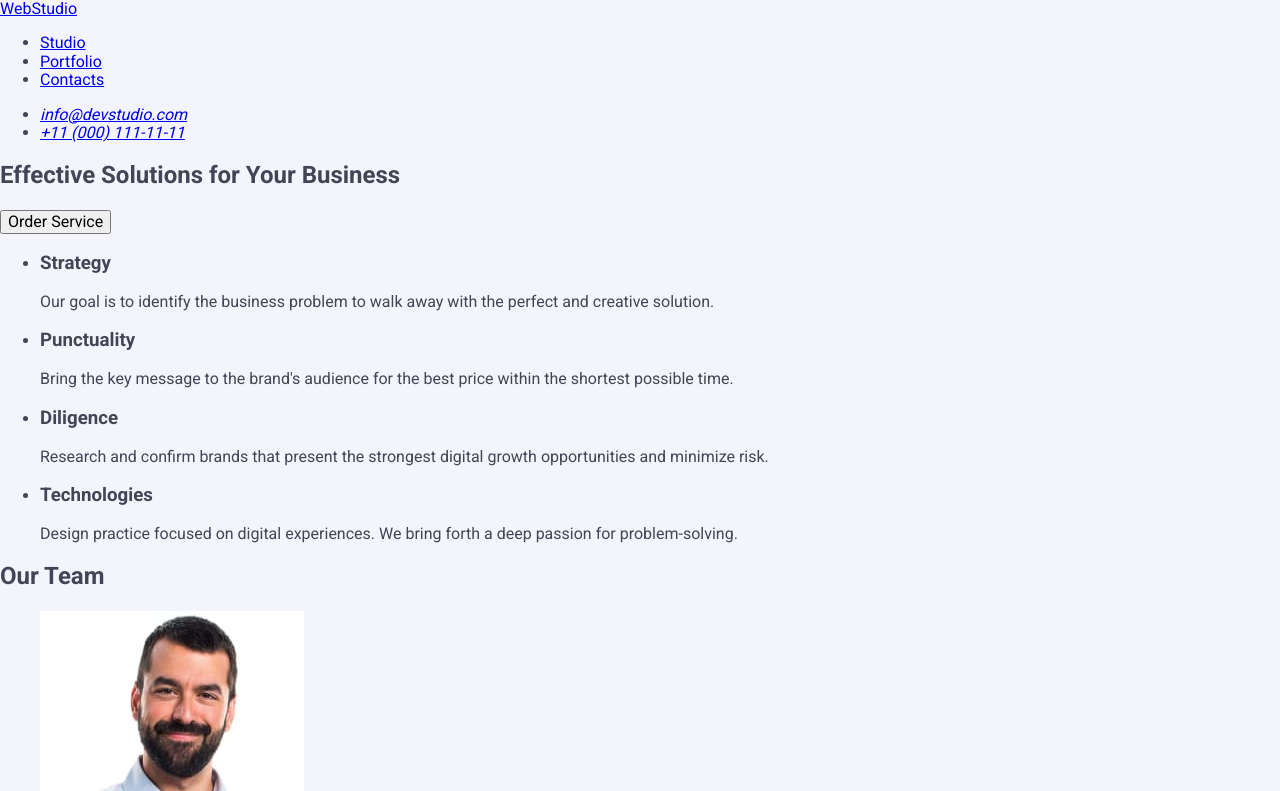
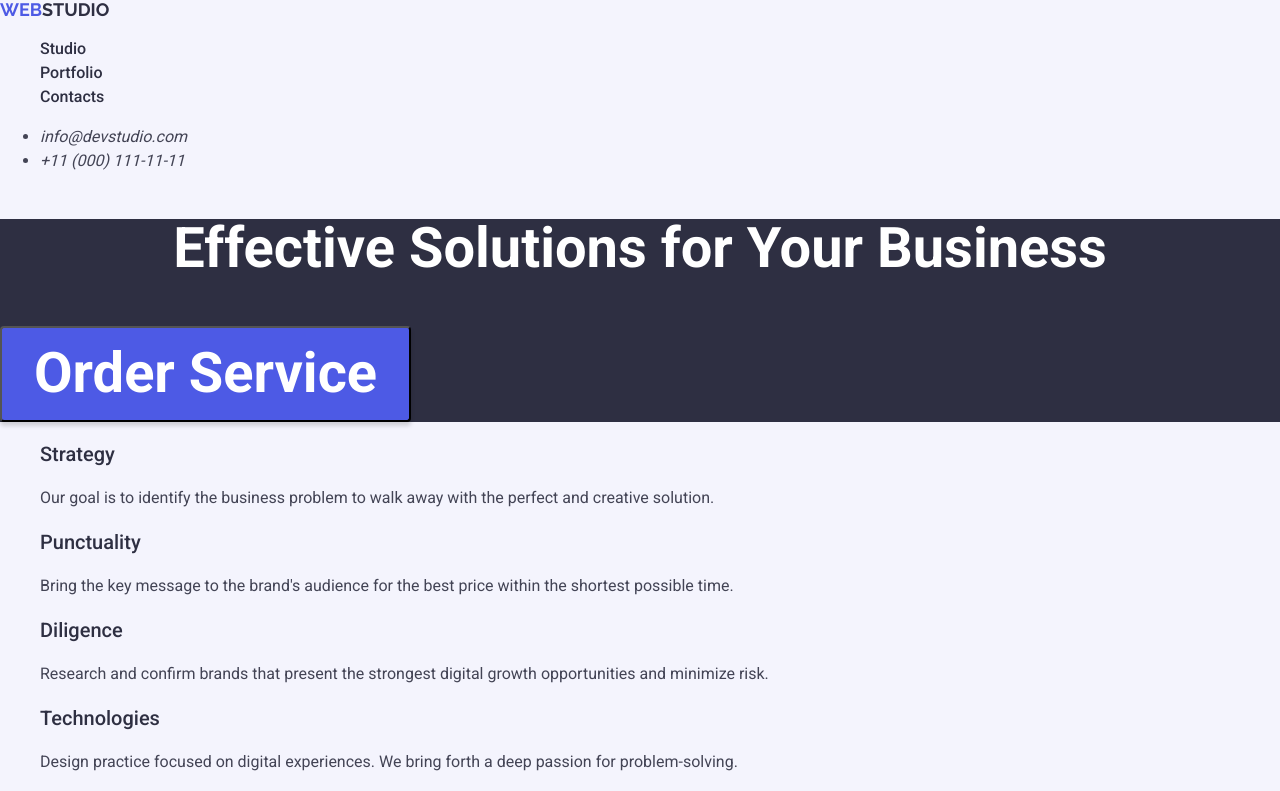
Before and after one commit to SAntonets/goit-markup-hw-02, a plain HTML site: page index.html in a window 1280 px wide. Shown: the top 791 px of the page. Drawn offline with nearby package versions, Linux system fonts and the light colour scheme.

Commit message:
css in progres

```diff
--- a/css/styles.css
+++ b/css/styles.css
@@ -3,4 +3,118 @@ body {
     font-family: "Roboto", sans-serif;
     color:#434455;;
     background-color: #F4F4FD;
+    font-style: normal;
 }
+
+.logo {
+font-family: Raleway;
+font-size: 18px;
+font-weight: 700;
+line-height: 116.667%;
+letter-spacing: 3%;
+text-transform: uppercase;
+text-decoration: none;
+
+}
+
+.logo-web-part {
+    color: #4D5AE5;
+}
+
+.logo-studio-part {
+    color:#2E2F42;
+}
+
+.page-menu {
+    list-style-type: none;
+}
+
+.page-menu-list {
+color:#2E2F42;
+font-size: 16px;
+font-weight: 500;
+line-height: 150%;
+letter-spacing: 2%;
+text-decoration: none;
+}
+
+.page-menu-list:active, .page-menu-list:hover {
+    color: #404BBF;
+    text-decoration: underline;
+
+}
+
+.page-menu-contacts {
+color: #434455;
+font-size: 16px;
+font-weight: 400;
+line-height: 150%;
+letter-spacing: 2%;
+text-decoration: none;
+}
+
+.page-menu-contacts:active, .page-menu-contacts:hover {
+color: #404BBF;
+}
+
+.main-section-one {
+    background-color: #2E2F42;
+}
+
+.slogan {
+    color: #FFF;
+text-align: center;
+font-size: 56px;
+font-weight: 700;
+line-height: 107.143%;
+letter-spacing: 2%;
+}
+
+.order-servise-button {
+border-radius: 4px;
+background: #4D5AE5;
+box-shadow: 0px 4px 4px 0px rgba(0, 0, 0, 0.15);
+display: inline-flex;
+padding: 16px 32px;
+align-items: flex-start;
+gap: 10px;
+}
+
+.order-servise-button:active, .order-servise-button:hover {
+    display: inline-flex;
+padding: 16px 32px;
+align-items: flex-start;
+gap: 10px;
+border-radius: 4px;
+background:#404BBF;
+box-shadow: 0px 4px 4px 0px rgba(0, 0, 0, 0.15);
+}
+
+.order-servise-button-txt {
+    color:#FFF;
+text-align: center;
+font-size: 56px;
+font-weight: 700;
+line-height: 107.143%;
+letter-spacing: 2%;
+}
+
+.advantages-list {
+    list-style: none;
+}
+
+.advantages-list-title {
+color:#2E2F42;
+font-size: 20px;
+font-weight: 500;
+line-height: 120%;
+letter-spacing: 2%;
+}
+
+.advantages-list-txt {
+color:#434455;
+font-size: 16px;
+font-weight: 400;
+line-height: 150%;
+letter-spacing: 2%;
+}
--- a/index.html
+++ b/index.html
@@ -13,58 +13,58 @@
   <body>
     <header>
       <nav>
-        <a href="./index.html">WebStudio</a>
-        <ul>
-          <li><a href="#">Studio</a></li>
-          <li><a href="#">Portfolio</a></li>
-          <li><a href="#">Contacts</a></li>
+        <a href="./index.html" class="logo"><span class="logo-web-part">Web</span><span class="logo-studio-part">Studio</span></a>
+        <ul class="page-menu">
+          <li><a href="#" class="page-menu-list">Studio</a></li>
+          <li><a href="#" class="page-menu-list">Portfolio</a></li>
+          <li><a href="#" class="page-menu-list">Contacts</a></li>
         </ul>
       </nav>
       <address>
         <ul>
           <li>
-            <a href="mailto:info@devstudio.com" target="_blank"
+            <a href="mailto:info@devstudio.com" target="_blank" class="page-menu-contacts"
               >info@devstudio.com</a
             >
           </li>
           <li>
-            <a href="tel:+110001111111" target="_blank">+11 (000) 111-11-11</a>
+            <a href="tel:+110001111111" target="_blank" class="page-menu-contacts">+11 (000) 111-11-11</a>
           </li>
         </ul>
       </address>
     </header>
     <main>
-      <section>
-        <h1>Effective Solutions for Your Business</h1>
-        <button type="button">Order Service</button>
+      <section class="main-section-one">
+        <h1 class="slogan">Effective Solutions for Your Business</h1>
+        <button type="button" class="order-servise-button"><span class="order-servise-button-txt">Order Service</span></button>
       </section>
       <section>
         <h2 hidden>Our advantages</h2>
-        <ul>
+        <ul class="advantages-list">
           <li>
-            <h3>Strategy</h3>
-            <p>
+            <h3 class="advantages-list-title">Strategy</h3>
+            <p class="advantages-list-txt">
               Our goal is to identify the business problem to walk away with the
               perfect and creative solution.
             </p>
           </li>
           <li>
-            <h3>Punctuality</h3>
-            <p>
+            <h3 class="advantages-list-title">Punctuality</h3>
+            <p class="advantages-list-txt">
               Bring the key message to the brand's audience for the best price
               within the shortest possible time.
             </p>
           </li>
           <li>
-            <h3>Diligence</h3>
-            <p>
+            <h3 class="advantages-list-title">Diligence</h3>
+            <p class="advantages-list-txt">
               Research and confirm brands that present the strongest digital
               growth opportunities and minimize risk.
             </p>
           </li>
           <li>
-            <h3>Technologies</h3>
-            <p>
+            <h3 class="advantages-list-title">Technologies</h3>
+            <p class="advantages-list-txt">
               Design practice focused on digital experiences. We bring forth a
               deep passion for problem-solving.
             </p>
```
